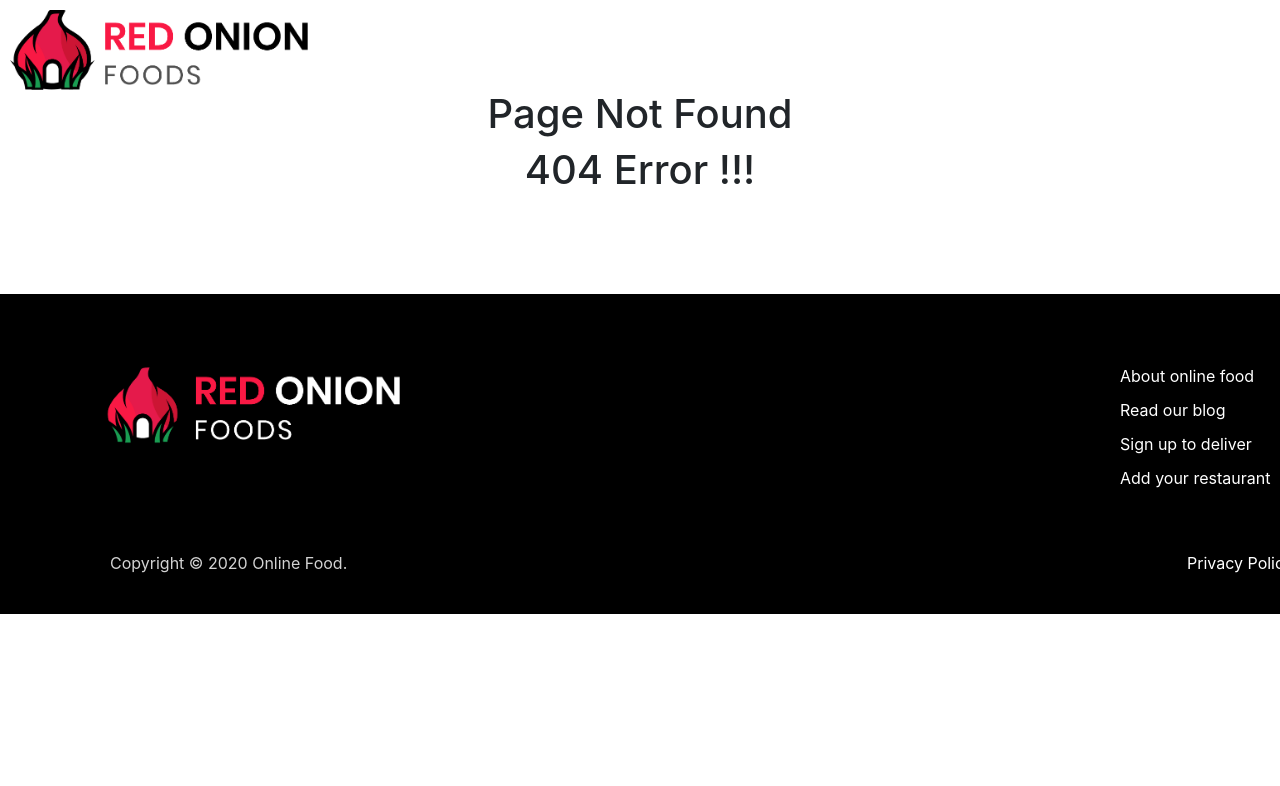
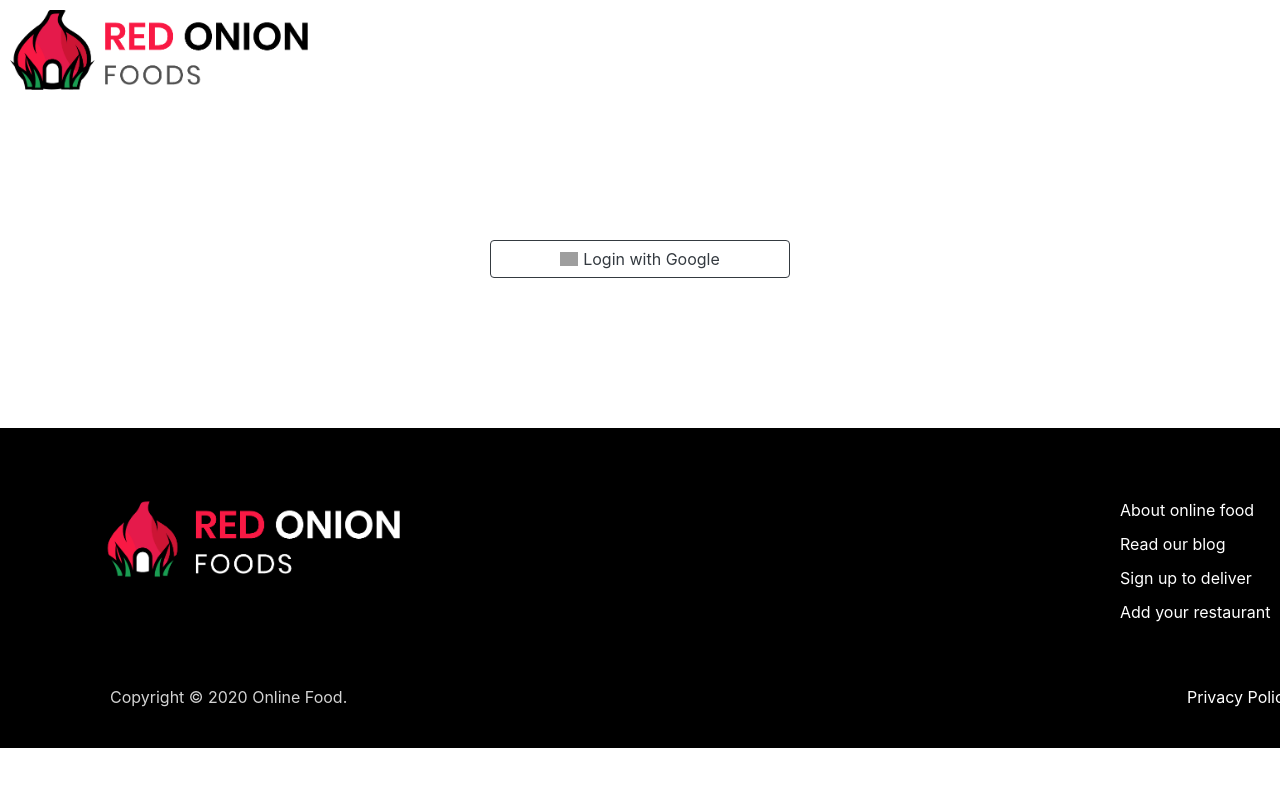
Before and after one commit to alnasimul/red-onion-restaurant, a React (Create React App) app: page /Login in a window 1280 px wide. Shown: the top 786 px of the page. Built offline with nearby package versions, Linux system fonts and the light colour scheme; grey boxes are pictures that could not be loaded.

Commit message:
GoogleSignInBtn component added

```diff
--- a/package.json
+++ b/package.json
@@ -10,6 +10,7 @@
     "@testing-library/react": "^9.3.2",
     "@testing-library/user-event": "^7.1.2",
     "bootstrap": "^4.5.3",
+    "firebase": "^8.1.2",
     "react": "^16.13.1",
     "react-bootstrap": "^1.3.0",
     "react-dom": "^16.13.1",
--- a/src/App.js
+++ b/src/App.js
@@ -15,10 +15,14 @@ import Footer from './components/Footer/Footer';
 import NotFound from './components/NotFound/NotFound';
 import ProductDetails from './components/ProductDetails/ProductDetails';
 import Cart from './components/Cart/Cart';
+import GoogleSignIn from './components/Authentication/GoogleSignIn/GoogleSignIn';
+
 
 function App() {
   return (
     <div className="App">
+
+
         <Router>
           <Header></Header>
           <Switch>
@@ -35,8 +39,11 @@ function App() {
             <Route path="/product/:productKey">
               <ProductDetails></ProductDetails>
             </Route>
-          <Route path = '/cart'>
+            <Route path='/cart'>
               <Cart></Cart>
+            </Route>
+            <Route path='/Login'>
+                <GoogleSignIn></GoogleSignIn>
             </Route>
             <Route path="*">
               <NotFound></NotFound>
@@ -44,6 +51,7 @@ function App() {
           </Switch>
           <Footer></Footer>
         </Router>
+
     </div>
   );
 }
--- /dev/null
+++ b/src/components/Authentication/GoogleSignIn/GoogleSignIn.css
@@ -0,0 +1,17 @@
+.btn{
+    text-transform: none;
+    width:300px;
+}
+.googleBtnImg{
+    margin-bottom:3px;
+    margin-right:5px;
+    width: 18px;
+}
+
+.googleSignInBtn{
+    margin-top: 150px;
+    margin-bottom: 150px;
+
+
+
+}
--- /dev/null
+++ b/src/components/Authentication/GoogleSignIn/GoogleSignIn.js
@@ -0,0 +1,19 @@
+import React from 'react';
+import './GoogleSignIn.css';
+
+const GoogleSignIn = () => {
+    return (
+        <div>
+
+                <div className="googleSignInBtn">
+                    <a className="btn btn-outline-dark" role="button" >
+                        <img className="googleBtnImg"  alt="Google sign-in" src="https://upload.wikimedia.org/wikipedia/commons/thumb/5/53/Google_%22G%22_Logo.svg/512px-Google_%22G%22_Logo.svg.png" />
+                        Login with Google
+                    </a>
+                </div>
+        </div>
+
+    );
+};
+
+export default GoogleSignIn;
--- a/src/components/Banner/Banner.js
+++ b/src/components/Banner/Banner.js
@@ -10,8 +10,8 @@ const Banner = () => {
                         <h1>Best food waiting for your belly</h1>
                         <br/>
                         <div className="searchArea">
-                            <input className="search" type="text" placeholder="Search food items" />
-                            <button className="btn-danger searchBtn ">Search</button>
+                            {/* <input className="search" type="text" placeholder="Search food items" />
+                            <button className="btn-danger searchBtn ">Search</button> */}
                         </div>
                     </div>
                 </div>
--- a/src/components/Header/Header.css
+++ b/src/components/Header/Header.css
@@ -27,7 +27,7 @@
 .cartIcon{
     border: none;
     background-color: white;
-    margin-right: 20px;
+    margin-left: 50px;
 }
 .logIn{
     color:black;
--- a/src/components/Header/Header.js
+++ b/src/components/Header/Header.js
@@ -20,8 +20,12 @@ const Header = () => {
                             <button className="cartIcon"><FontAwesomeIcon icon={faShoppingCart} /></button>
                         </NavLink>
                     </li>
-                    <li><a href="#" className="logIn">Login</a></li>
-                    <li><a href="#" className="btn-danger signUpBtn">Sign Up</a></li>
+                    {/* {/* <li><a href="#" className="logIn">Login</a></li> */}
+                    <li>
+                        <NavLink to="/Login">
+                            <a href="#" className="btn-danger signUpBtn">Login</a>
+                        </NavLink>
+                    </li>
                 </ul>
             </div>
         </div>
--- a/src/components/Shop/Shop.js
+++ b/src/components/Shop/Shop.js
@@ -44,7 +44,7 @@ const Shop = () => {
                     currentFood.map(food => <FoodItems product={food} key={food.key}></FoodItems>)
                 }
 
-                <button className="checkoutBtn btn-danger">Checkout Your Food</button>
+                {/* <button className="checkoutBtn btn-danger">Checkout Your Food</button> */}
             </div>
 
 
```
Also changed, not shown: src/components/Authentication/useAuth.js (added, +16 -0 lines), src/red-onion.config.js (added, +10 -0 lines), 1 other file (tests, documents, lock files or other folders). Lines whose indentation alone changed are shown as unchanged.
